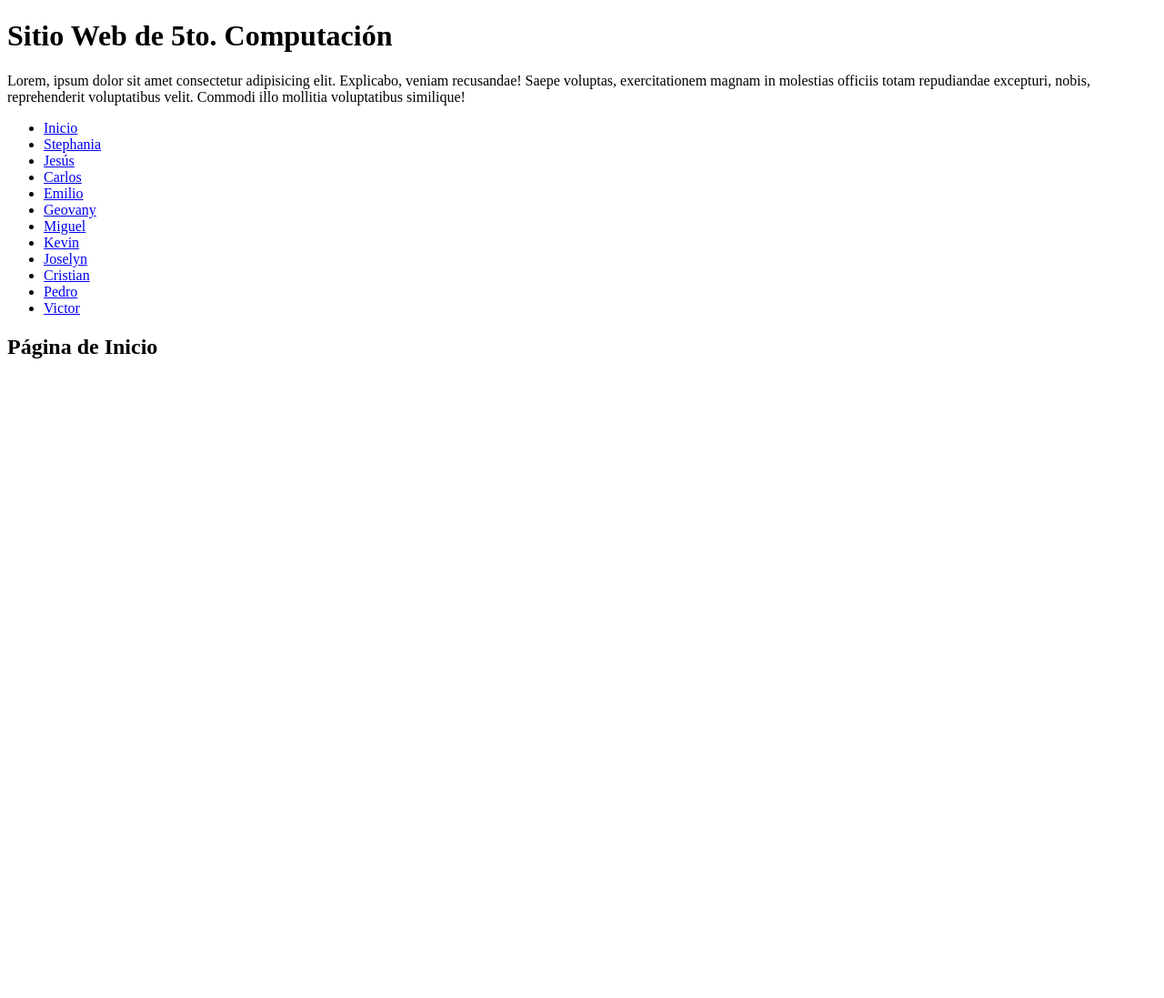
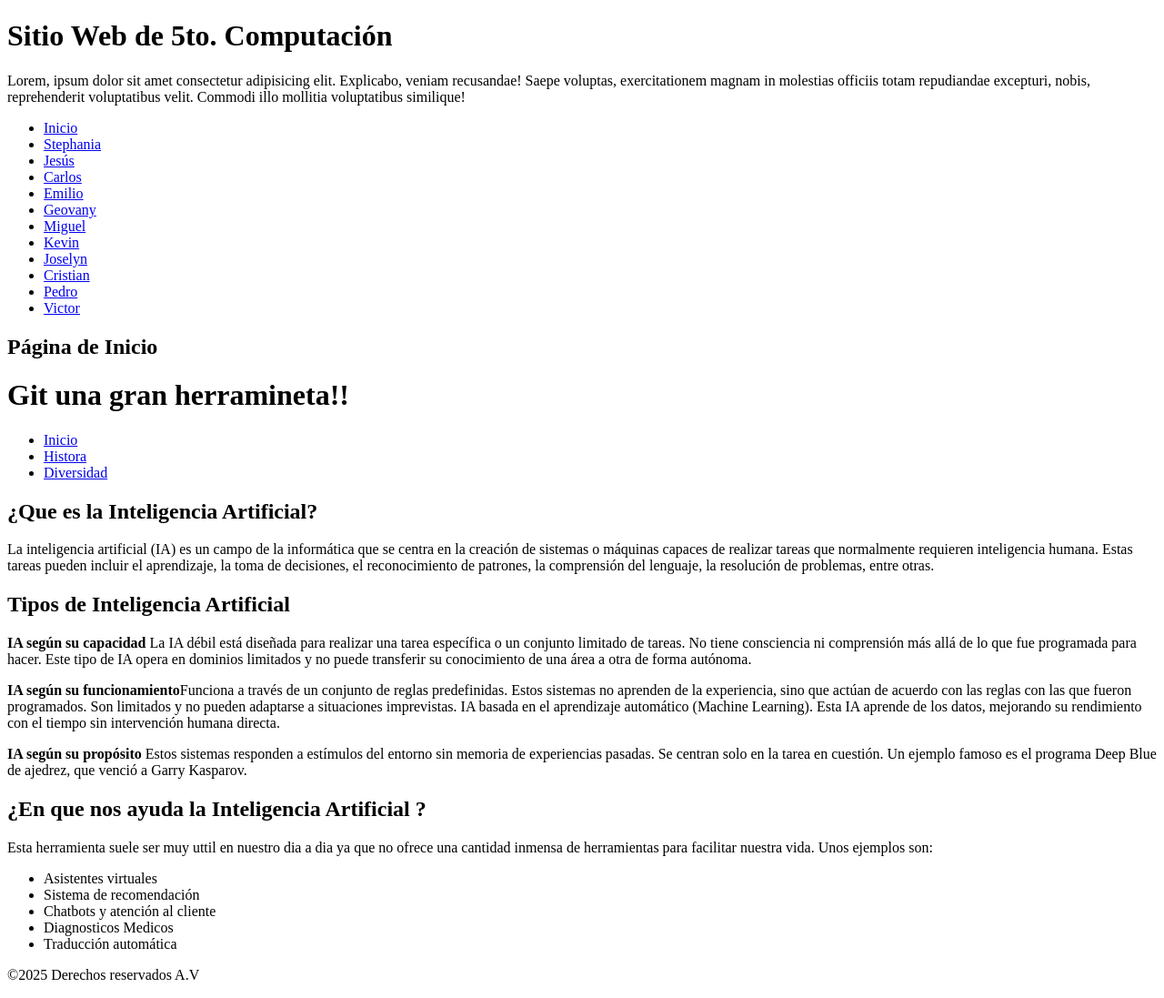
Before and after one commit to jromanv/Proyecto-2, a plain HTML site: page geovany.html in a window 1280 px wide. Shown: the whole page at 91% size. Before the commit the page ends 800 px from the top, so only its background shows below. Drawn offline with Linux system fonts and the light colour scheme.

Commit message:
Agregamos contenido a la pagina

```diff
--- a/geovany.html
+++ b/geovany.html
@@ -28,6 +28,52 @@
     </nav>
     <section>
         <h2>Página de Inicio</h2>
+        <h3></h3>
     </section>
+    <body>
+    <header>
+        <h1>Git una gran herramineta!!</h1>
+    </header>
+    <nav>
+        <ul>
+            <li><a href="index.html">Inicio</a></li>
+            <li><a href="Historia.html">Histora</a></li>
+            <li><a href="diversidad.html">Diversidad</a></li>
+        </ul>
+    </nav>
+    <main>
+        <section>
+            <h2>¿Que es la Inteligencia Artificial?</h2>
+            <p>La inteligencia artificial (IA) es un campo de la informática que se centra en la creación de sistemas o máquinas capaces de realizar tareas que normalmente requieren inteligencia humana. Estas tareas pueden incluir el aprendizaje, la toma de decisiones, el reconocimiento de patrones, la comprensión del lenguaje, la resolución de problemas, entre otras.</p>
+        </section>
+    <section>
+        <h2>Tipos de Inteligencia Artificial</h2>
+        <div class="estilo">
+            <p><strong> IA según su capacidad</strong> La IA débil está diseñada para realizar una tarea específica o un conjunto limitado de tareas. No tiene consciencia ni comprensión más allá de lo que fue programada para hacer. Este tipo de IA opera en dominios limitados y no puede transferir su conocimiento de una área a otra de forma autónoma.</p>
+        </div>
+        <div class="estilo">
+            <p><strong>IA según su funcionamiento</strong>Funciona a través de un conjunto de reglas predefinidas. Estos sistemas no aprenden de la experiencia, sino que actúan de acuerdo con las reglas con las que fueron programados. Son limitados y no pueden adaptarse a situaciones imprevistas.
+            IA basada en el aprendizaje automático (Machine Learning). Esta IA aprende de los datos, mejorando su rendimiento con el tiempo sin intervención humana directa.</p>
+        </div>
+        <div class="estilo">
+            <p><strong>IA según su propósito</strong>  Estos sistemas responden a estímulos del entorno sin memoria de experiencias pasadas. Se centran solo en la tarea en cuestión. Un ejemplo famoso es el programa Deep Blue de ajedrez, que venció a Garry Kasparov.</p>
+        </div>
+    </section>
+    <section>
+        <h2>¿En que nos ayuda la Inteligencia Artificial ?</h2>
+        <p>Esta herramienta suele ser muy uttil en nuestro dia a dia ya que no ofrece una cantidad inmensa de herramientas para facilitar nuestra vida. Unos ejemplos son: </p>
+        <ul>
+            <li>Asistentes virtuales</li>
+            <li>Sistema de recomendación</li>
+            <li>Chatbots y atención al cliente</li>
+            <li>Diagnosticos Medicos</li>
+            <li>Traducción automática</li>
+        </ul>
+    </section>
+    </main>
+    <footer>
+        <p>&copy;2025 Derechos reservados A.V</p>
+    </footer>
+</body>
 </body>
 </html>
```
